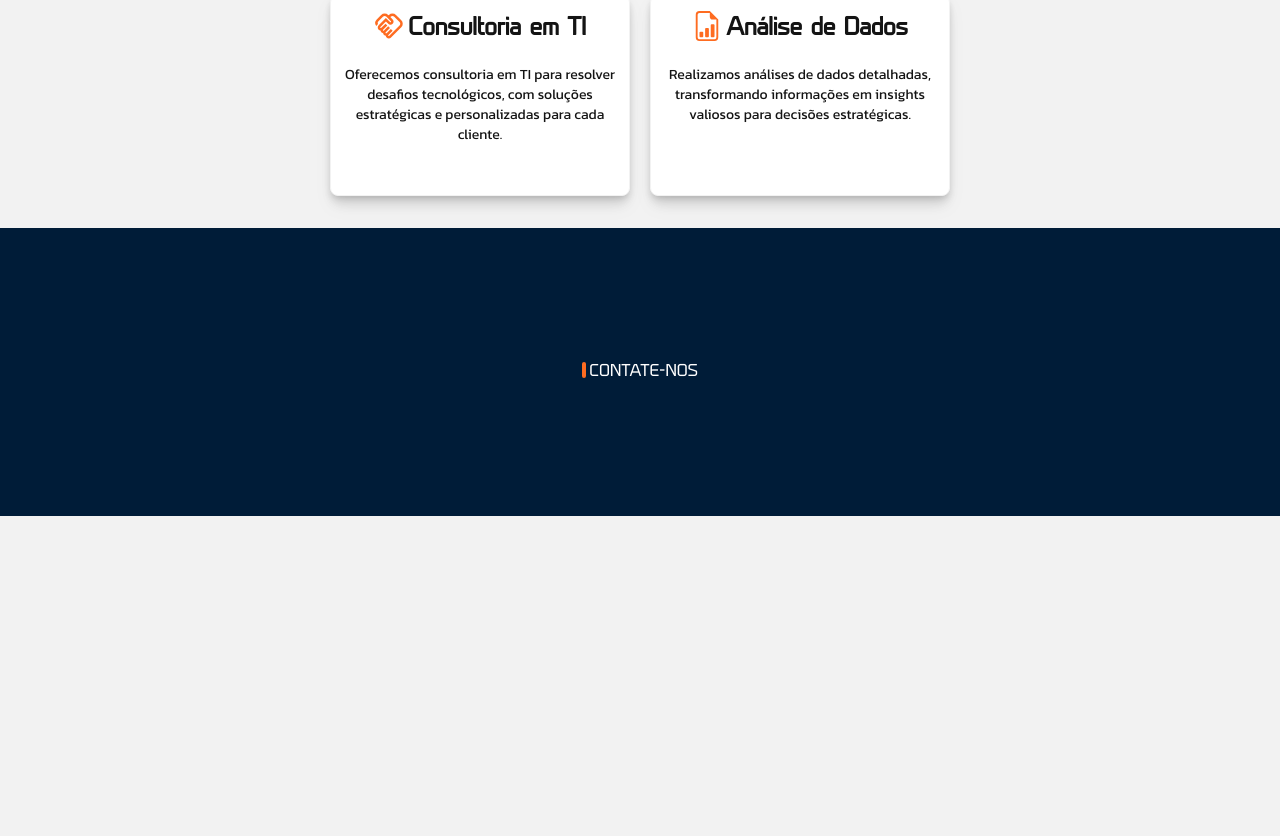
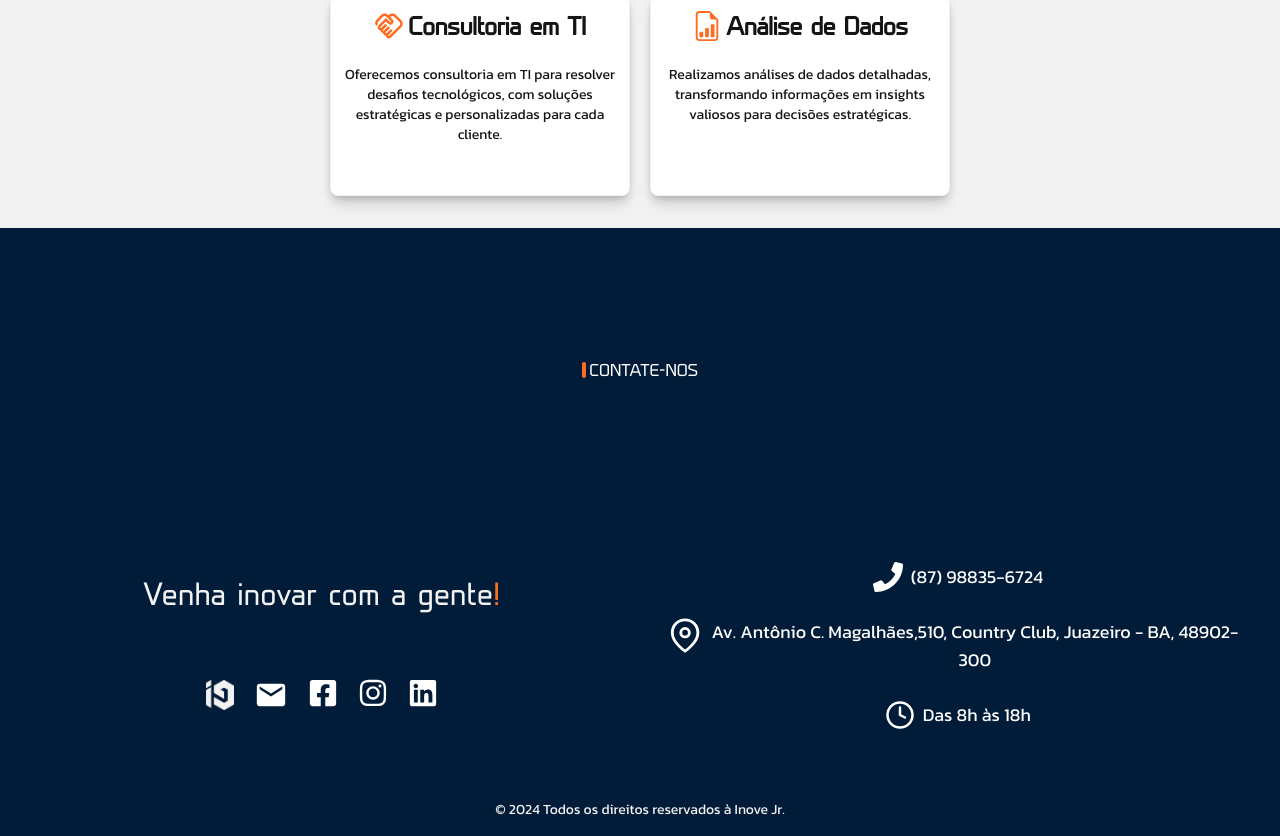
Before and after one commit to inove-jr/i9-website, a Next.js app: page / in a window 1280 px wide. Shown: the part 2638-3474 px from the top of the page. Before the commit the page ends 3154 px from the top, so only its background shows below. Built offline with nearby package versions, Linux system fonts and the light colour scheme; what public would draw is missing.

Commit message:
feat: implemt footer

```diff
--- a/src/app/(homepage)/page.tsx
+++ b/src/app/(homepage)/page.tsx
@@ -1,4 +1,5 @@
- import { About } from "./_components/About";
+import { Footer } from "@/components/layout/Footer";
+import { About } from "./_components/About";
 import { Contact } from "./_components/Contact";
 import { Header } from "./_components/Header";
 import { Portfolio } from "./_components/Portfolio";
@@ -14,6 +15,7 @@ export default function Home() {
         <Services />
         <Contact />
       </main>
+      <Footer />
     </>
   );
 }
--- a/src/components/layout/Footer.tsx
+++ b/src/components/layout/Footer.tsx
@@ -1,3 +1,57 @@
+import { FaPhone } from "react-icons/fa";
+import { Clock4 } from "lucide-react";
+import { FiMapPin } from "react-icons/fi";
+import Image from "next/image";
+import logo from "@/../public/logo_inovejr_semfundo.png";
+import { SocialLinks } from "./SocialLinks";
+
 export function Footer() {
-  return <footer className="p-4 text-center">Footer</footer>;
+  return (
+    <footer className="flex h-auto w-full flex-col items-start justify-around bg-blue-900 p-4 text-center font-secondary lg:h-80">
+      <div className="flex w-full flex-1 flex-col items-center justify-around gap-6 lg:flex-row">
+        <div className="flex h-3/4 w-full flex-col items-center justify-around gap-6 lg:w-1/2">
+          <h1 className="text-2xl text-white lg:text-3xl">
+            Venha inovar com a gente<span className="text-orange">!</span>
+          </h1>
+          {/** MOBILE */}
+          <div className="flex h-3/4 w-full flex-col items-center justify-around gap-6 lg:hidden">
+            <span className="flex flex-row items-center justify-center gap-2 text-base text-white-100">
+              <FaPhone size={25} /> (87) 98835-6724
+            </span>
+            {/** Esse icone de mapa não respeita as leis do front end, tem vida propria, mesmo usando o icone lucide ou react icons */}
+            <span className="flex flex-row items-start justify-start gap-0 text-base text-white-100">
+              <FiMapPin className="mr-1 size-10 sm:size-8" />
+              Av. Antônio C. Magalhães,510, Country Club, Juazeiro - BA,
+              48902-300
+            </span>
+            <span className="flex flex-row items-center justify-center gap-2 text-base text-white-100">
+              <Clock4 size={25} />
+              Das 8h às 18h
+            </span>
+          </div>
+          <div className="flex flex-row items-center justify-center gap-5">
+            <Image src={logo} alt="logo" placeholder="empty" className="w-7" />
+            <SocialLinks />
+          </div>
+        </div>
+        {/* Desktop */}
+        <div className="hidden h-3/4 w-full flex-col items-center justify-around gap-6 px-4 lg:flex lg:w-1/2">
+          <span className="flex flex-row items-center justify-center gap-2 text-lg text-white-100">
+            <FaPhone size={30} /> (87) 98835-6724
+          </span>
+          <span className="flex flex-row items-start justify-start gap-0 text-lg text-white-100">
+            <FiMapPin size={35} />
+            Av. Antônio C. Magalhães,510, Country Club, Juazeiro - BA, 48902-300
+          </span>
+          <span className="flex flex-row items-center justify-center gap-2 text-lg text-white-100">
+            <Clock4 size={30} />
+            Das 8h às 18h
+          </span>
+        </div>
+      </div>
+      <h6 className="mt-10 justify-center self-center font-secondary text-xs text-white sm:text-sm">
+        © 2024 Todos os direitos reservados à Inove Jr.
+      </h6>
+    </footer>
+  );
 }
```
Also changed, not shown: public/logo_inovejr_semfundo.png (added).
